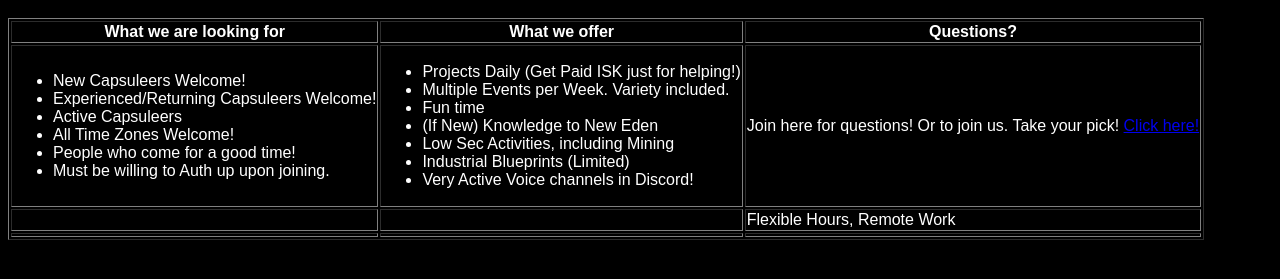
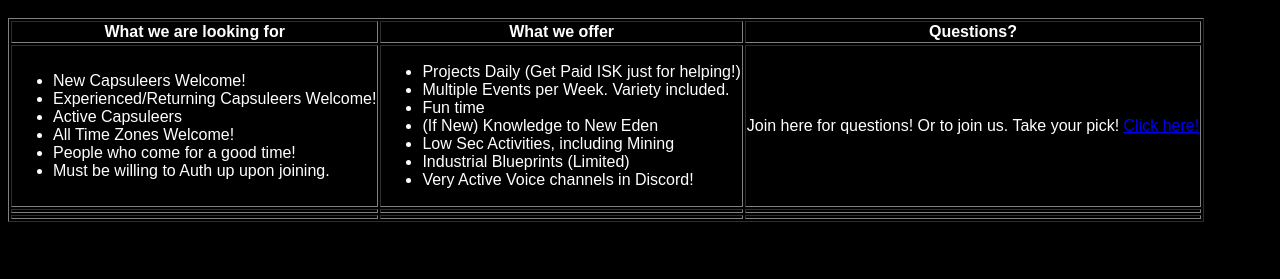
Before and after one commit to ITTY-Bitty-Asteroid-Committee/ETBL-Website, a plain HTML site: page recruitment.html in a window 1280 px wide. Shown: the part 101-380 px from the top of the page. Drawn offline with Linux system fonts and the light colour scheme.

```diff
--- a/recruitment.html
+++ b/recruitment.html
@@ -57,7 +57,7 @@
             <!-- Part of HEader 2 -->
             <td></td>
             <!-- Part of Header 3 -->
-            <td>Flexible Hours, Remote Work</td>
+            <td></td>
         </tr>
         <tr>
             <!-- Part of Header 1 -->
```
